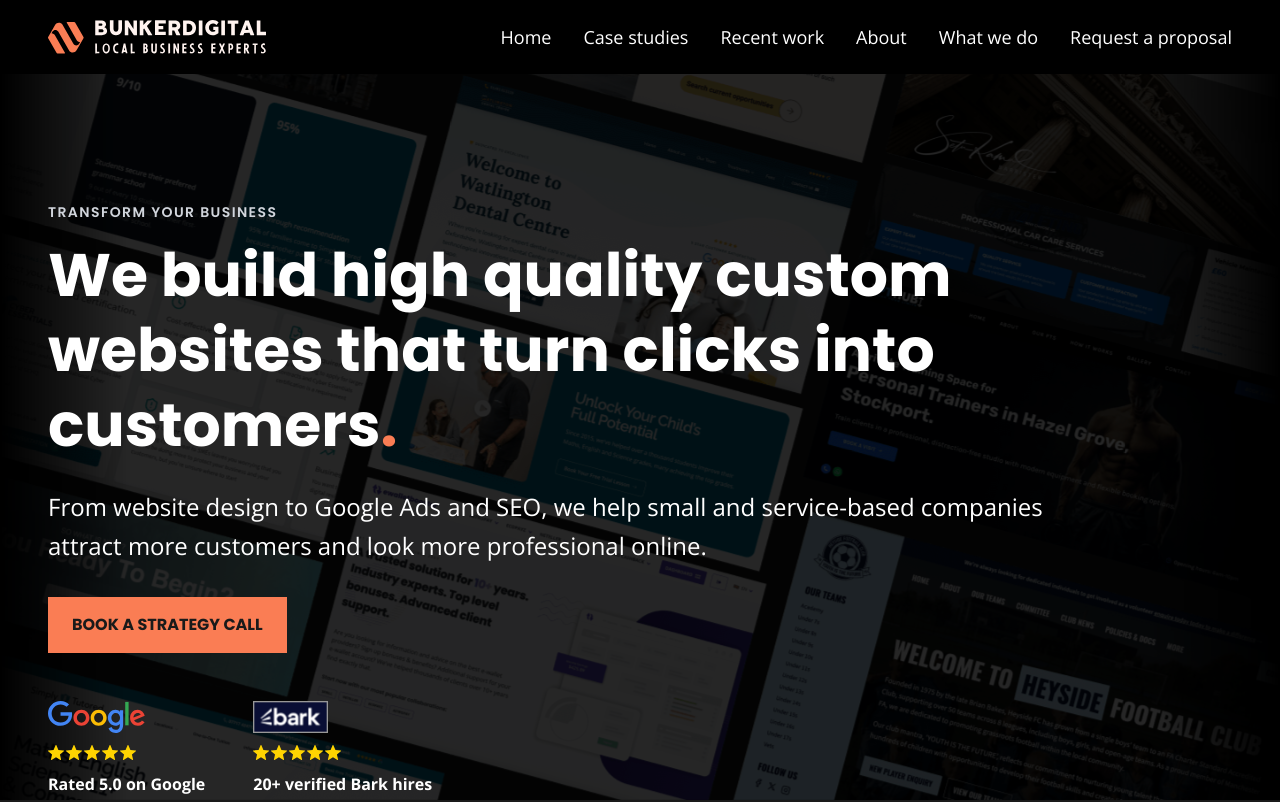
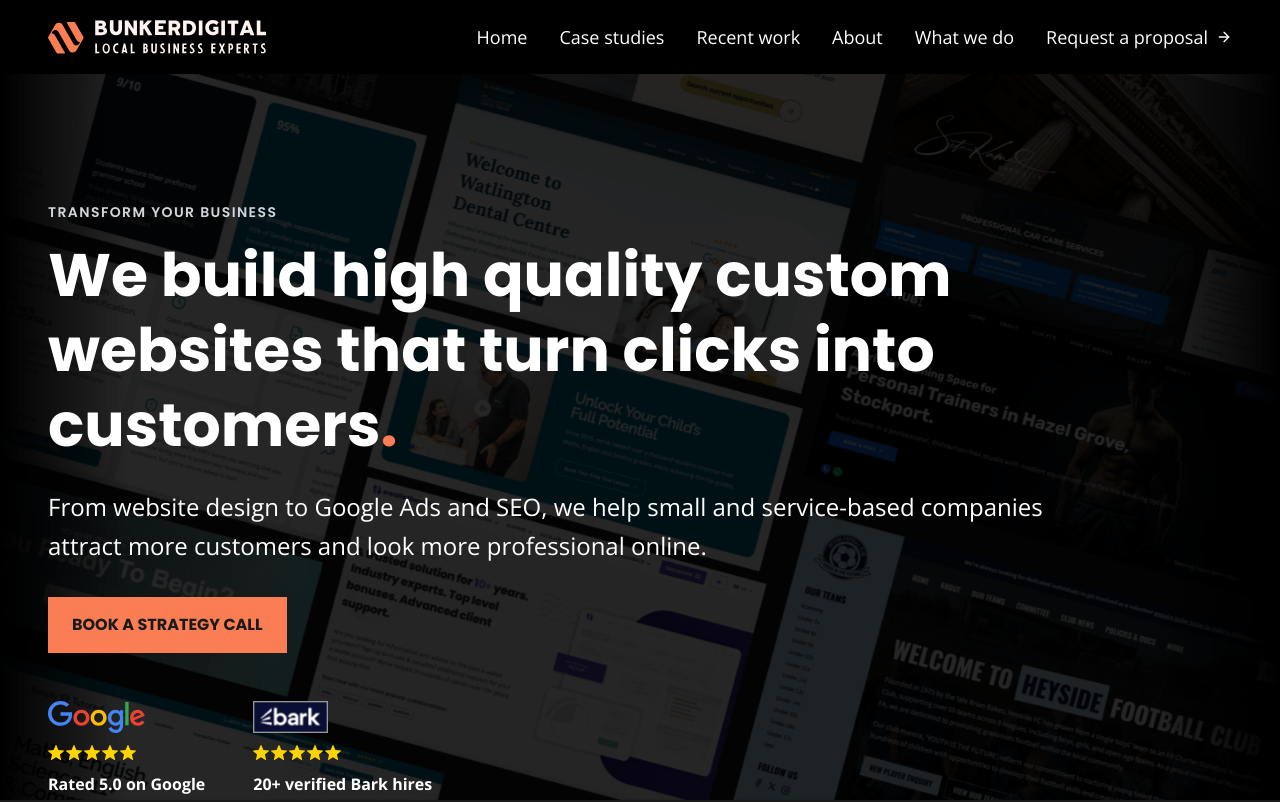
Before and after one commit to mckennapaul27/bunker-digital-fe-new-tw, a Next.js app: page / in a window 1280 px wide. Shown: the top 802 px of the page. Built offline with nearby package versions, Linux system fonts and the light colour scheme; no server answers; what storyblok-js-client would draw is missing.

Commit message:
added all case studies

```diff
--- a/components/layout/navbar-desktop.tsx
+++ b/components/layout/navbar-desktop.tsx
@@ -1,3 +1,4 @@
+import { ArrowRight } from "lucide-react";
 import Image from "next/image";
 import Link from "next/link";
 
@@ -54,9 +55,10 @@ export default function NavbarDesktop() {
             </Link>
             <Link
               href="/request-proposal"
-              className="text-white text-lg y hover:text-gray-300 transition-colors"
+              className="text-white text-lg y hover:text-gray-300 transition-colors flex items-center"
             >
               Request a proposal
+              <ArrowRight className="w-4 h-4 ml-2" />
             </Link>
           </div>
         </div>
--- a/lib/storyblok-richtext.tsx
+++ b/lib/storyblok-richtext.tsx
@@ -110,17 +110,17 @@ function renderNode(
     console.log("\n");
 
     return (
-      <figure key={key} className="my-6">
+      <figure key={key} className={`${width} my-6`}>
         <Image
           src={src}
           alt={alt}
           width={width}
           height={height}
-          className="w-full h-auto rounded-lg"
+          className="shadow-lg rounded-lg"
           unoptimized={src.includes("a.storyblok.com")}
         />
         {caption && (
-          <figcaption className="text-sm text-gray-600 mt-3 text-center">
+          <figcaption className="text-sm text-gray-600 mt-3">
             {caption}
           </figcaption>
         )}
```
